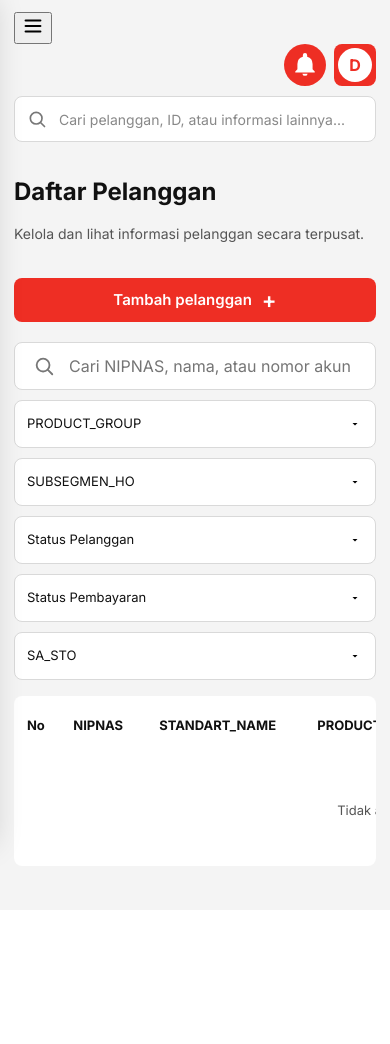
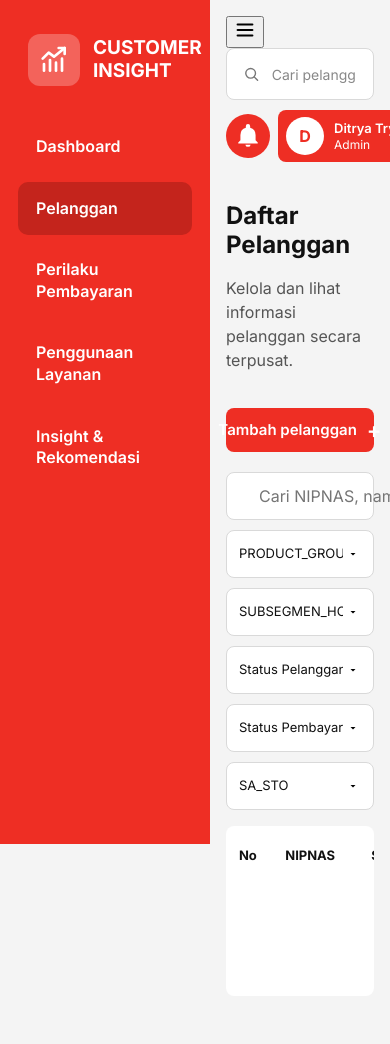
Before and after one commit to dwiiwahyu/Customer-Insight, a Laravel app: page /pelanggan in a window 390 px wide. Before the commit the page ends 860 px from the top, so only its background shows below. Run offline with Laravel 12, Linux system fonts and the light colour scheme; a user stored in the database is signed in; data comes from the database, SQL or seed files in the repository; data that the repository does not hold is empty.

Commit message:
Update layout.css

```diff
--- a/public/css/layout.css
+++ b/public/css/layout.css
@@ -113,8 +113,9 @@ img, svg { max-width: 100%; }
 .nd-foot { display: block; padding: 12px; color: var(--red); text-align: center; font-size: 13px; font-weight: 600; }
 .nd-foot:hover { background: #fdecea; }
 
-/* Mobile navigation controls */
-.mobile-menu-btn, .sidebar-backdrop { display: none; }
+/* Desktop & laptop only: sidebar is always visible; no hamburger navigation */
+.mobile-menu-btn, .sidebar-backdrop { display: none !important; }
+body.sidebar-open .sidebar { transform: none !important; }
 
 @media (min-width: 1500px) {
     :root { --sidebar-w: 290px; --page-gutter: 40px; }
@@ -133,29 +134,53 @@ img, svg { max-width: 100%; }
     .user-btn { min-width: 52px; width: 52px; }
     .user-info, .user-caret { display: none; }
 }
+/* Laptop widths: keep the sidebar fixed and reduce spacing gently */
+@media (max-width: 1200px) and (min-width: 901px) {
+    :root { --sidebar-w: 230px; --page-gutter: 22px; }
+    .sidebar { padding: 28px 14px; }
+    .brand-logo { width: 46px; height: 46px; flex-basis: 46px; }
+    .brand-logo svg { width: 28px; height: 28px; }
+    .brand-text { font-size: 17px; }
+    .sidebar-menu a { padding: 14px 12px; font-size: 14px; }
+    .main { padding-top: 20px; }
+    .topbar { gap: 12px; }
+    .topbar-search { flex-basis: 260px; }
+    .user-btn { min-width: 185px; }
+    .content { margin-top: 26px; }
+}
+
+/* At laptop/desktop sizes, do not switch to off-canvas navigation */
 @media (max-width: 900px) {
-    .sidebar { width: min(290px, 84vw); transform: translateX(-105%); transition: transform .22s ease; box-shadow: 8px 0 28px rgba(0,0,0,.16); }
-    body.sidebar-open .sidebar { transform: translateX(0); }
-    .sidebar-backdrop { display: block; position: fixed; z-index: 90; inset: 0; background: rgba(0,0,0,.38); opacity: 0; visibility: hidden; transition: .2s; }
-    body.sidebar-open .sidebar-backdrop { opacity: 1; visibility: visible; }
-    .main { width: 100%; margin-left: 0; padding: 16px 20px 32px; }
-    .mobile-menu-btn { display: inline-flex; align-items: center; justify-content: center; width: 44px; height: 44px; flex: 0 0 44px; border: 0; border-radius: 9px; background: var(--red); color: #fff; cursor: pointer; }
-    .topbar { flex-wrap: wrap; gap: 12px; }
-    .topbar-search { order: 3; flex: 1 0 100%; max-width: none; }
+    .sidebar {
+        position: fixed;
+        inset: 0 auto 0 0;
+        width: 210px;
+        transform: none !important;
+        box-shadow: none;
+    }
+    .main {
+        width: calc(100% - 210px);
+        margin-left: 210px;
+        padding: 16px 16px 30px;
+    }
+    .mobile-menu-btn, .sidebar-backdrop { display: none !important; }
+    .topbar { flex-wrap: wrap; gap: 10px; }
+    .topbar-search { order: 0; flex: 1 1 220px; max-width: none; }
     .topbar-actions { margin-left: auto; }
     .content { margin-top: 24px; }
 }
-@media (max-width: 600px) {
-    .main { padding: 12px 14px 26px; }
-    .topbar { gap: 10px; }
+
+/* Prevent oversized controls and keep the page within the viewport */
+@media (max-width: 1100px) {
     .topbar-actions { gap: 8px; }
-    .icon-btn { width: 42px; height: 42px; }
-    .user-btn { min-width: 42px; width: 42px; height: 42px; justify-content: center; padding: 2px; }
-    .user-avatar { width: 34px; height: 34px; flex-basis: 34px; }
-    .user-info, .user-caret { display: none; }
-    .topbar-search { height: 46px; padding: 0 12px; }
-    .page-title { font-size: 24px; }
-    .page-subtitle { font-size: 14px; }
-    .content { margin-top: 20px; }
+    .icon-btn { width: 44px; height: 44px; }
+    .user-btn { min-width: 170px; max-width: 210px; }
+    .user-info strong { font-size: 13px; }
 }
 @media (prefers-reduced-motion: reduce) { *, *::before, *::after { scroll-behavior: auto !important; transition-duration: .01ms !important; } }
+
+/* Final safeguard: this project targets PC and laptop layouts */
+@media (min-width: 320px) {
+    .sidebar { transform: none !important; }
+    .mobile-menu-btn, .sidebar-backdrop { display: none !important; }
+}
```
